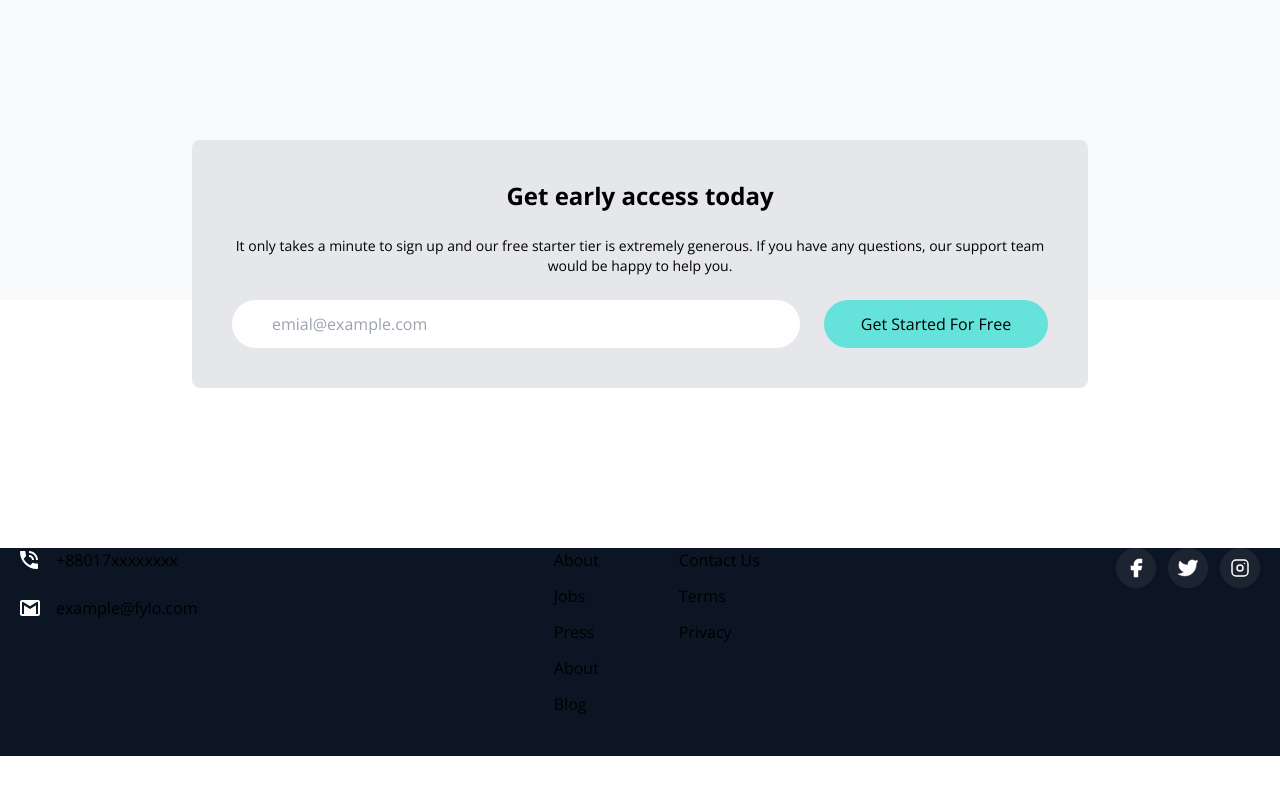
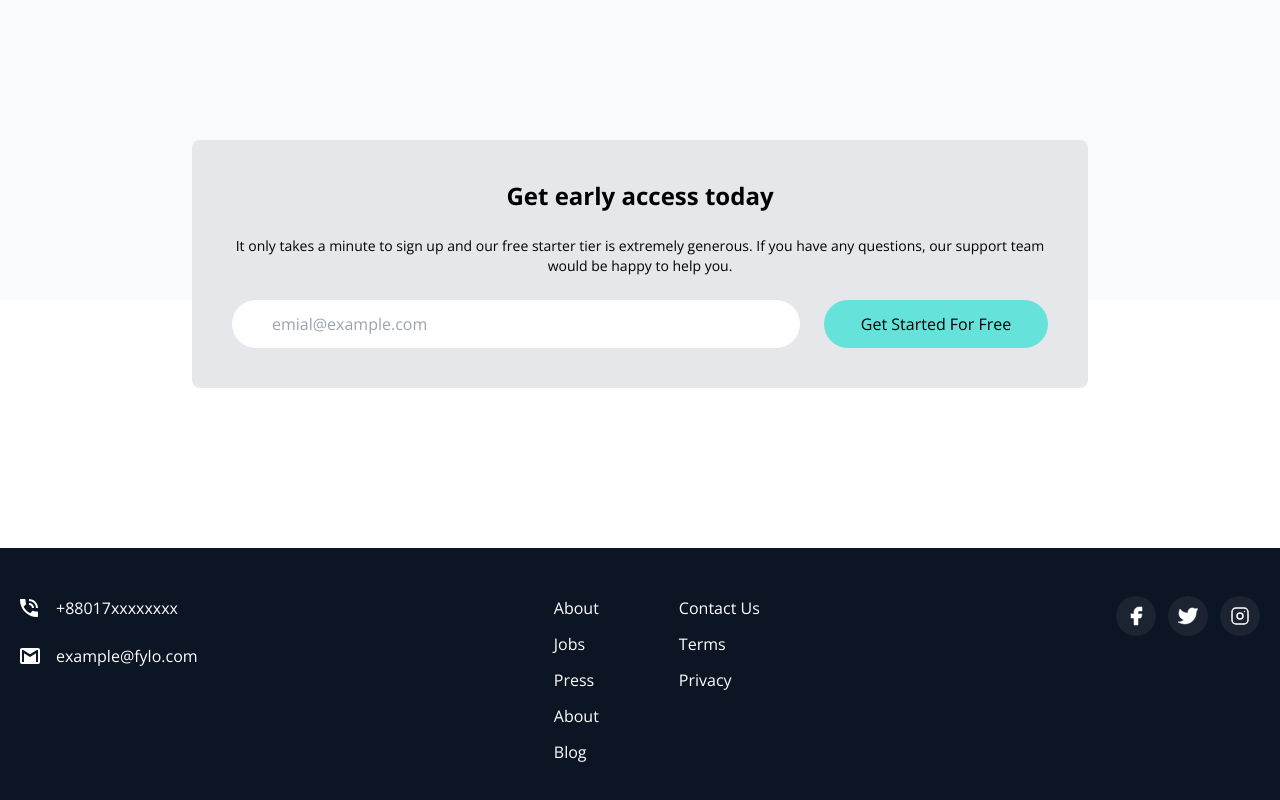
Before and after one commit to rakibtweets/fylo-react-tailwindcss, a React (Create React App) app: page / in a window 1280 px wide. Shown: the part 3260-4060 px from the top of the page. Before the commit the page ends 4016 px from the top, so only its background shows below. Built offline with nearby package versions, Linux system fonts and the light colour scheme.

Commit message:
spacing issue fixed

```diff
--- a/src/components/Footer/Footer.js
+++ b/src/components/Footer/Footer.js
@@ -4,8 +4,8 @@ const Footer = () => {
   return (
     <footer
       id="footer"
-      className="bg-darkBlue2">
-      <div className="container mx-auto px-5 pb-10">
+      className="bg-darkBlue2 text-white ">
+      <div className="container mx-auto pt-12 px-5 pb-10">
         {/* Flex container for all Items */}
         <div className="flex flex-col justify-between space-y-24 md:flex-row md:space-y-0">
           {/* email and phone */}
--- a/src/components/Header/Header.js
+++ b/src/components/Header/Header.js
@@ -3,7 +3,9 @@ import NavBar from '../NavBar/NavBar';
 
 const Header = () => {
   return (
-    <header className="container mx-auto mt-10 text-center h-40 md:h-20">
+    <header
+      id="header"
+      className="container mx-auto mt-10 text-center h-40 md:h-20">
       {/* Dynamic Logo */}
       <div className="bg-logo-light-mode dark:bg-logo-dark-mode bg-no-repeat h-20 w-48 mx-auto md:mx-0 md:absolute top-10 left-10"></div>
       {/* Menu */}
--- a/src/components/Productive/Productive.js
+++ b/src/components/Productive/Productive.js
@@ -33,7 +33,7 @@ const Productive = () => {
           {/* Link */}
           <div className="block mt-4">
             <a
-              href="#hero"
+              href="#header"
               className="border-b border-accentCyan text-accentCyan flex flex-row space-x-1">
               <span> See how Fylo works</span>
               <img
```
